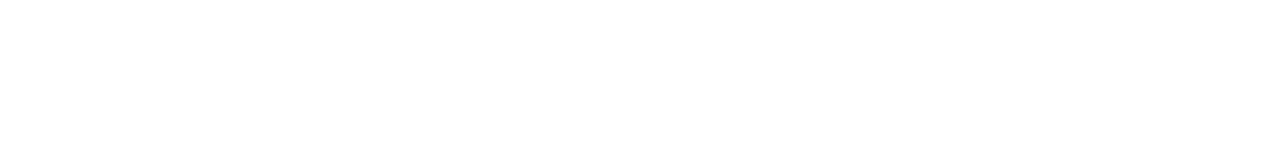
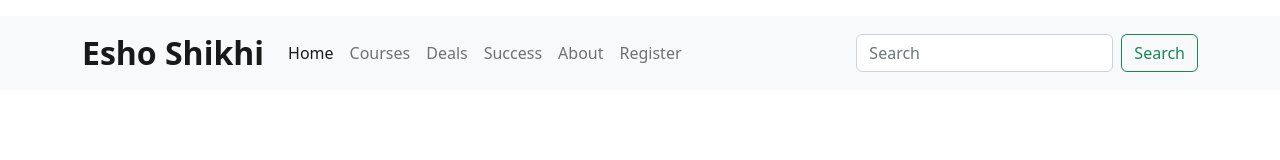
Before and after one commit to Rahmat-Ullah/edTech-website, a plain HTML site: page index.html in a window 1280 px wide. Drawn offline with nearby package versions, Linux system fonts and the light colour scheme.

Commit message:
navbar added

```diff
--- a/index.html
+++ b/index.html
@@ -14,7 +14,45 @@
         <link href="https://fonts.googleapis.com/css2?family=Roboto:wght@100;300;400;500;700;900&display=swap" rel="stylesheet">
 </head>
 <body>
-
+    <header>
+        <!-- navbar start -->
+        <nav class="navbar navbar-expand-lg navbar-expand-md my-3 bg-light">
+            <div class="container">
+                <a class="navbar-brand fs-2 fw-bold" href="#">Esho Shikhi</a>
+                <button class="navbar-toggler" type="button" data-bs-toggle="collapse" data-bs-target="#navbarSupportedContent"
+                    aria-controls="navbarSupportedContent" aria-expanded="false" aria-label="Toggle navigation">
+                    <span class="navbar-toggler-icon"></span>
+                </button>
+                <div class="collapse navbar-collapse" id="navbarSupportedContent">
+                    <ul class="navbar-nav me-auto mb-2 mb-lg-0">
+                        <li class="nav-item">
+                            <a class="nav-link active" aria-current="page" href="#">Home</a>
+                        </li>
+                        <li class="nav-item">
+                            <a class="nav-link" href="#">Courses</a>
+                        </li>
+                        <li class="nav-item">
+                            <a class="nav-link" href="#">Deals</a>
+                        </li>
+                        <li class="nav-item">
+                            <a class="nav-link" href="#">Success</a>
+                        </li>
+                        <li class="nav-item">
+                            <a class="nav-link" href="#">About</a>
+                        </li>
+                        <li class="nav-item">
+                            <a class="nav-link" href="#">Register</a>
+                        </li>
+                    </ul>
+                    <form class="d-flex" role="search">
+                        <input class="form-control me-2" type="search" placeholder="Search" aria-label="Search">
+                        <button class="btn btn-outline-success" type="submit">Search</button>
+                    </form>
+                </div>
+            </div>
+        </nav>
+        <!-- navbar end -->
+    </header>
     <!-- JavaScript Bundle with Popper -->
     <script src="https://cdn.jsdelivr.net/npm/bootstrap@5.2.0/dist/js/bootstrap.bundle.min.js"
         integrity="sha384-A3rJD856KowSb7dwlZdYEkO39Gagi7vIsF0jrRAoQmDKKtQBHUuLZ9AsSv4jD4Xa"
```
